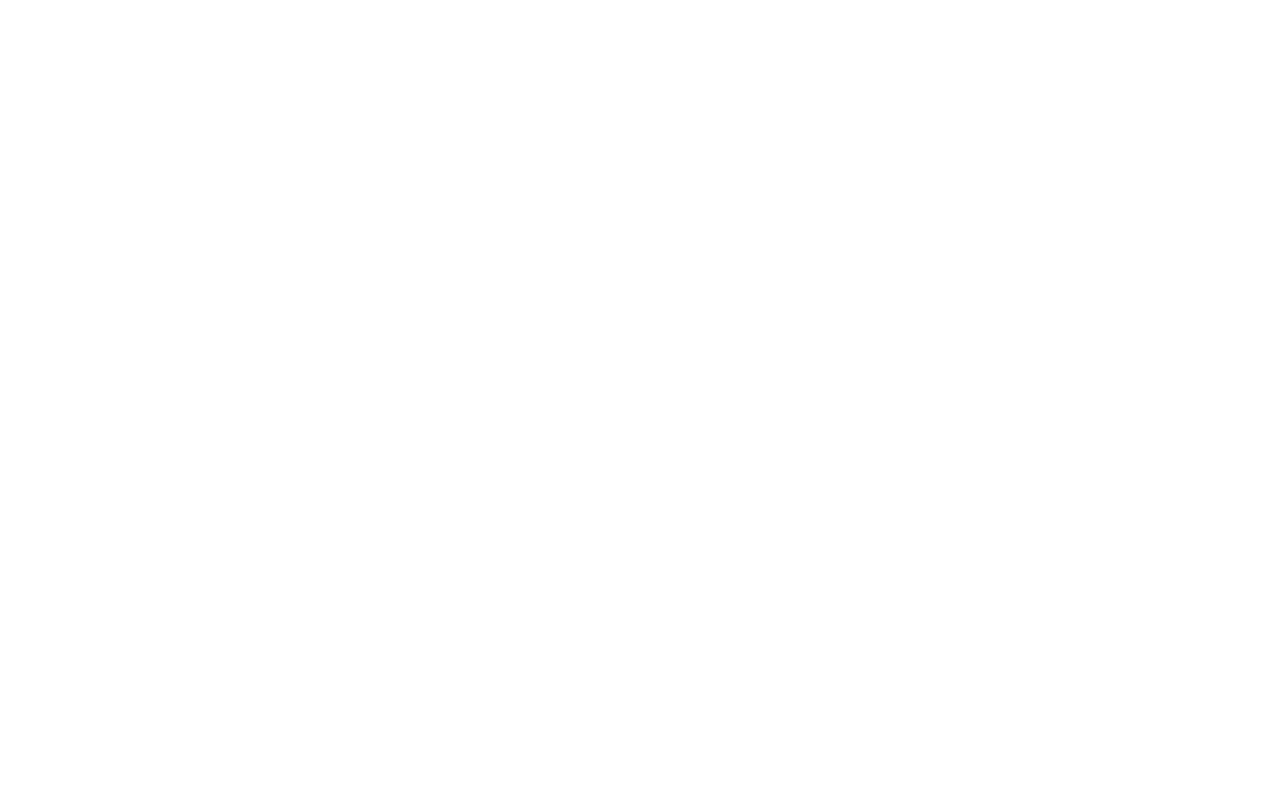
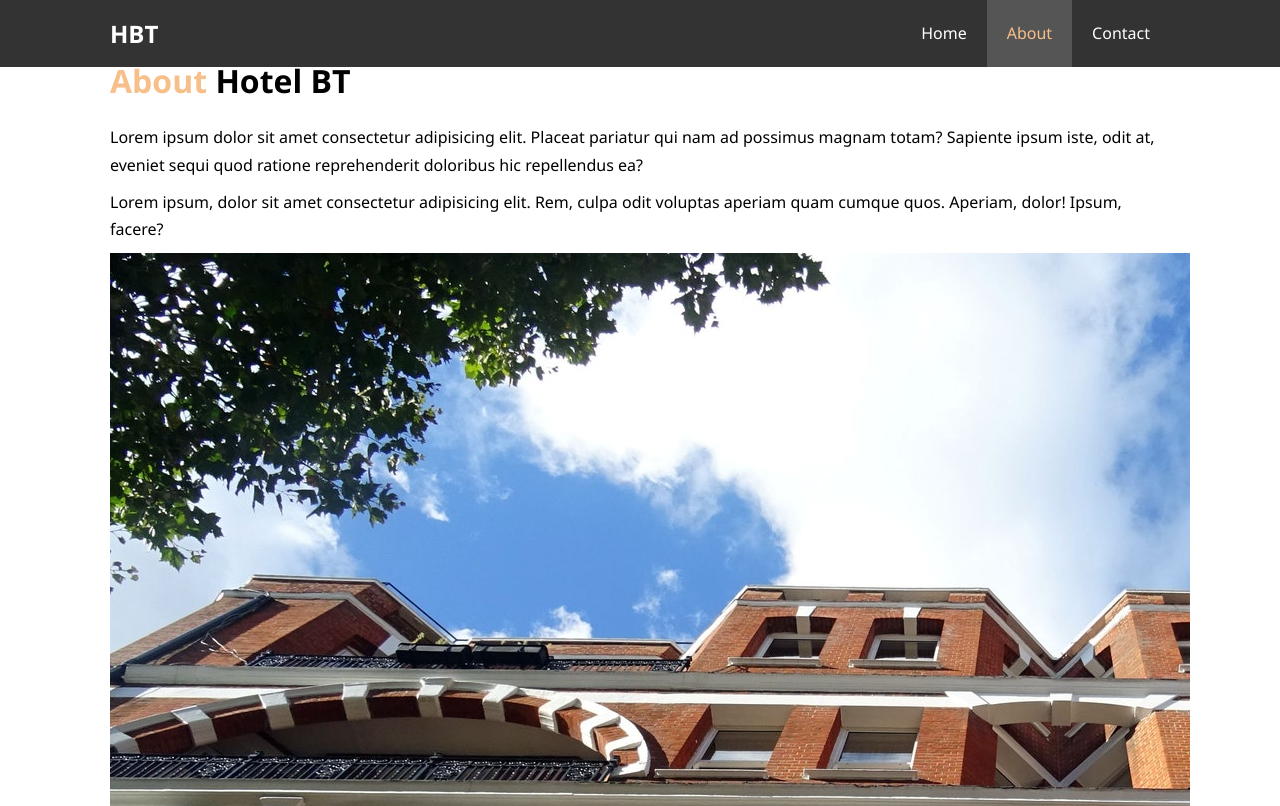
Before and after one commit to radim567/hotel_website, a plain HTML site: page about.html in a window 1280 px wide. Shown: the top 806 px of the page. Drawn offline with Linux system fonts and the light colour scheme.

Commit message:
Let's continue

```diff
--- a/about.html
+++ b/about.html
@@ -0,0 +1,53 @@
+<!DOCTYPE html>
+<html lang="en">
+
+<head>
+    <meta charset="UTF-8">
+    <meta name="viewport" content="width=device-width, initial-scale=1.0">
+    <meta name="description" content="Welcome to the most extraordinary hotel in Boston Massachusetts">
+    <meta name="hotel, boston hote, new england">
+    <link rel="stylesheet" href="css/style.css">
+    <title>Hotel BT | About</title>
+</head>
+
+<body>
+    <header>
+        <nav id="navbar">
+            <div class="container">
+                <h1 class="logo"><a href="index.html">HBT</a></h1>
+                <ul>
+                    <li><a href="index.html">Home</a></li>
+                    <li><a href="about.html" class="current">About</a></li>
+                    <li><a href="contact.html">Contact</a></li>
+                </ul>
+            </div>
+        </nav>
+
+    </header>
+
+    <section id="about-info bg-light"></section>
+    <div class="container">
+        <div class="info-left">
+            <h1><span class="text-primary">About</span> Hotel BT</h1>
+            <p>Lorem ipsum dolor sit amet consectetur adipisicing elit. Placeat pariatur qui nam ad possimus magnam
+                totam? Sapiente ipsum iste, odit at, eveniet sequi quod ratione reprehenderit doloribus hic repellendus
+                ea?</p>
+            <p>Lorem ipsum, dolor sit amet consectetur adipisicing elit. Rem, culpa odit voluptas aperiam quam cumque
+                quos. Aperiam, dolor! Ipsum, facere?</p>
+        </div>
+        <div class="info-right">
+            <img src="./img/photo-2.jpg" alt="Hotel">
+        </div>
+    </div>
+
+
+
+    <div class="clr"></div>
+    <footer id="main-footer">
+        <p>Hotel BT &copy2019</p>
+
+    </footer>
+
+</body>
+
+</html>
--- a/css/style.css
+++ b/css/style.css
@@ -66,7 +66,7 @@ p {
 }
 
 .bg-light {
-  background: #f4f4f4;
+  background: #ededed;
   color: #333;
 }
 
@@ -179,6 +179,11 @@ p {
   margin-bottom: 10px;
 }
 
+/* About Info */
+#about-info .info-right{
+
+}
+
 /* Footer */
 #main-footer {
   text-align: center;
```
Also changed, not shown: index.html (+2 -0 lines), 1 other file.
